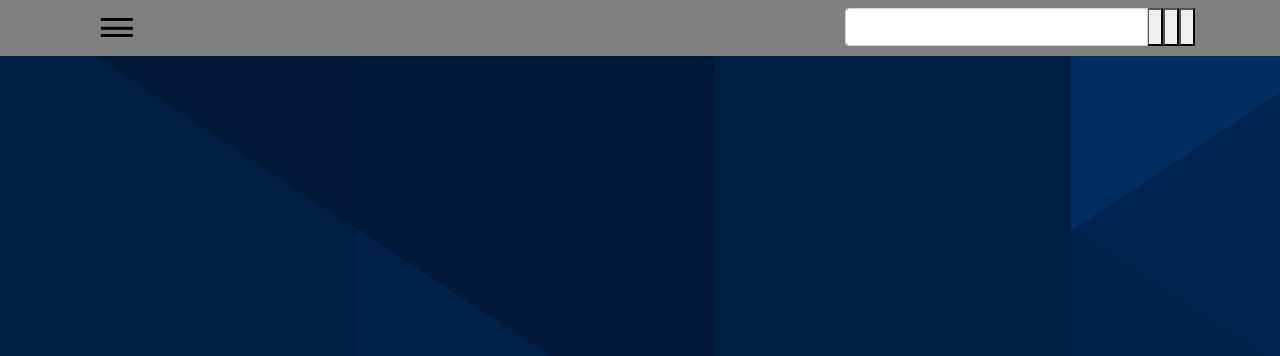
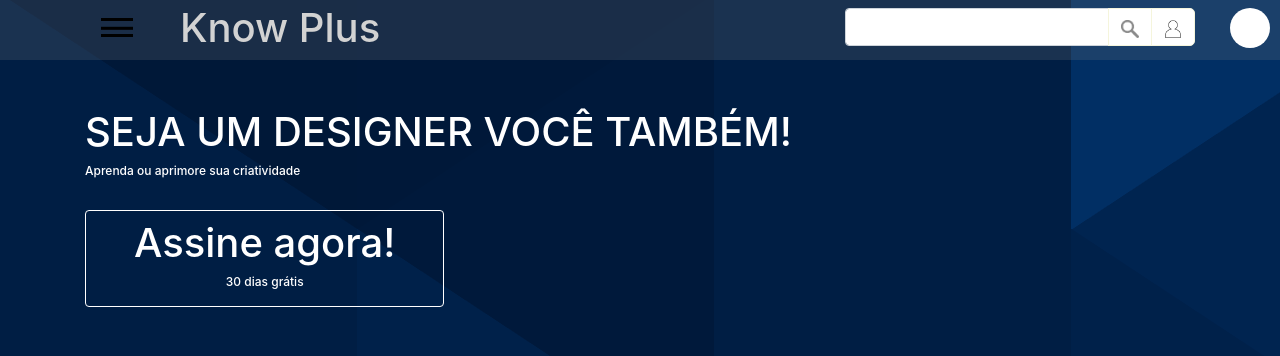
Before and after one commit to DevLeonardoFA/Know_Plus_v2, a PHP site: page / in a window 1280 px wide. Shown: the top 356 px of the page. Run offline with PHP 8.4, Linux system fonts and the light colour scheme.

Commit message:
pagina principal [ok]

```diff
--- a/Index.html
+++ b/Index.html
@@ -13,11 +13,12 @@
     <script src="assets/js/popper.js"></script>
     <script src="assets/js/bootstrap.js"></script>
 
-    <title></title>
+    <title>KP</title>
   </head>
   <body class="inicial">
 
-    <div class="container-fluid" style="background-color: grey;">
+    <header>
+      <div class="container-fluid header__container--background">
       <div class="row">
         <div class="container">
           <div class="row">
@@ -30,19 +31,90 @@
                 <a href="#menu" class="box-shadow-menu" onclick="opennav()" href="#"></a>
               </div>
             </div>
-            <div class="offset-7 col-4">
+            <div class="col-7">
+              <h1 class="pt-1 header__text--color">Know Plus</h1>
+            </div>
+            <div class="col-4">
               <div class="input-group pt-2">
                 <input type="search" class="form-control">
                 <div class="input-group-append">
-                  <button type="button" name="button"></button>
-                  <button type="button" name="button"></button>
-                  <button type="button" name="button"></button>
+                  <button class="btn btn-outline-secondary btn-icons" type="button" name="button"><img src="assets/images/lupa.png" class="icons-header" alt="lupa"></button>
+                  <button class="btn btn-outline-secondary btn-icons" type="button" name="button"><img src="assets/images/user.png" class="icons-header" alt="user"></button>
                 </div>
+              </div>
+              <div class="header__circle">
               </div>
             </div>
           </div>
         </div>
       </div>
+    </div>
+    </header>
+    <div class="container">
+      <div class="row">
+        <div class="col-12">
+          <section class="pt-5 body__frase-principal">
+            <h1>SEJA UM DESIGNER VOCÊ TAMBÉM!</h1>
+            <h3>Aprenda ou aprimore sua criatividade</h3>
+          </section>
+          <button type="button" name="button" class="rounded p-2 pl-5 pr-5 mt-4 body__btn-principal aling-center"><h1>Assine agora!</h1><h6>30 dias grátis</h6></button>
+        </div>
+      </div>
+    </div>
+    <div class="container mt-5 mb-3">
+      <div class="row">
+        <div class="col-3">
+          <div class="mt-4 body__video-block rounded">
+            <div class="body__videos">
+              <iframe width="560" height="315" src="https://www.youtube.com/embed/yoIxmRs9qhY" frameborder="0" allow="accelerometer; autoplay; encrypted-media; gyroscope; picture-in-picture" allowfullscreen></iframe>
+            </div>
+            <div class="body__title">
+
+            </div>
+          </div>
+        </div>
+        <div class="col-3">
+          <div class="mt-4 body__video-block rounded">
+            <div class="body__videos">
+              <iframe width="560" height="315" src="https://www.youtube.com/embed/yoIxmRs9qhY" frameborder="0" allow="accelerometer; autoplay; encrypted-media; gyroscope; picture-in-picture" allowfullscreen></iframe>
+            </div>
+            <div class="body__title">
+
+            </div>
+          </div>
+        </div>
+        <div class="col-3">
+          <div class="mt-4 body__video-block rounded">
+            <div class="body__videos">
+              <iframe width="560" height="315" src="https://www.youtube.com/embed/yoIxmRs9qhY" frameborder="0" allow="accelerometer; autoplay; encrypted-media; gyroscope; picture-in-picture" allowfullscreen></iframe>
+            </div>
+            <div class="body__title">
+
+            </div>
+          </div>
+        </div>
+        <div class="col-3">
+          <div class="mt-4 body__video-block rounded">
+            <div class="body__videos">
+              <iframe width="560" height="315" src="https://www.youtube.com/embed/yoIxmRs9qhY" frameborder="0" allow="accelerometer; autoplay; encrypted-media; gyroscope; picture-in-picture" allowfullscreen></iframe>
+            </div>
+            <div class="body__title">
+
+            </div>
+          </div>
+        </div>
+      </div>
+    </div>
+    <footer>
+      <div class="container-fluid">
+        <div class="row">
+          <div class="col-12 text-center footer__frase">
+            <h5>Know Plus</h5>
+            <h6>feito em 07/02/2019</h6>
+          </div>
+        </div>
+      </div>
+    </footer>
 
     </div>
   </body>
--- a/assets/css/style_of_all.css
+++ b/assets/css/style_of_all.css
@@ -4,8 +4,14 @@ body.inicial{
   background-repeat: no-repeat;
   transition: background-color .5s;
 }
+/* header */
+.header__container--background{
+  background-color: #80808033;
+}
 
-
+.header__text--color{
+  color: #d2d2d2;
+}
 /* sidenav */
 
 .sidenav{
@@ -69,3 +75,79 @@ body.inicial{
     0 0.55em 0 0 black,
     0 1em 0 0 black;
 }
+
+/* icons btn header */
+.btn-icons{
+  max-height: 38px;
+  border-color: beige;
+  transition: 400ms;
+  background: #fff;
+}
+
+.btn-icons:last-child{
+  border-radius: 0 5px 5px 0;
+}
+
+.icons-header{
+  max-width: 18px;
+  max-height: 18px;
+  width: 100%;
+  height: auto;
+  filter: grayscale(100%);
+}
+/* circulo do header */
+.header__circle{
+  position: absolute;
+  top: 8px;
+  right: -60px;
+  width: 40px;
+  height: 40px;
+  border-radius: 20px;
+  background-color: #fff;
+}
+
+/* Frase principal*/
+.body__frase-principal{
+    color: #fff;
+}
+
+/* Botão inicial */
+button.body__btn-principal{
+  background-color: transparent;
+  border: 1px solid #fff;
+  color: #fff;
+  transition: 400ms;
+}
+
+button.body__btn-principal:hover{
+  background-color: #ffffff;
+  color: #000;
+}
+
+/* videos */
+.body__video-block{
+  border: 1px solid #dadada;
+  /* box-shadow: 15px 15px 20px 0px; */
+}
+
+.body__videos{
+  width: 100%;
+  height: 150px;
+}
+.body__videos iframe{
+  width: 100% !important;
+  height: 100% !important;
+}
+
+.body__title{
+  width: 100%;
+  height: 40px;
+  background-color: #fff;
+  color: #000;
+  text-align: center;
+}
+/* footer */
+.footer__frase h1,h2,h3,h4,h5,h6{
+    color: #fff;
+    font-size: 12px;
+}
```
Also changed, not shown: assets/images/lupa.png (added), assets/images/user.png (added).
